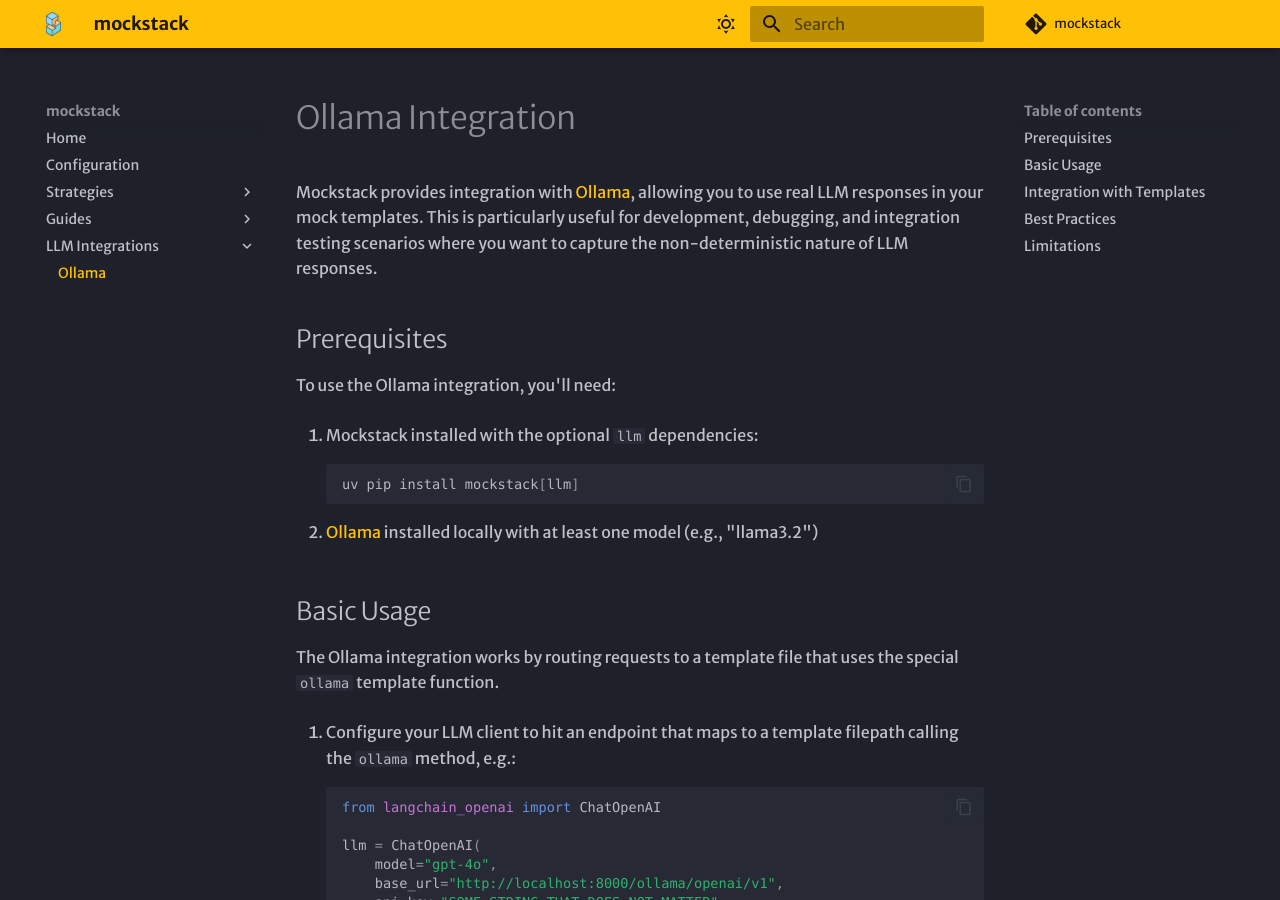
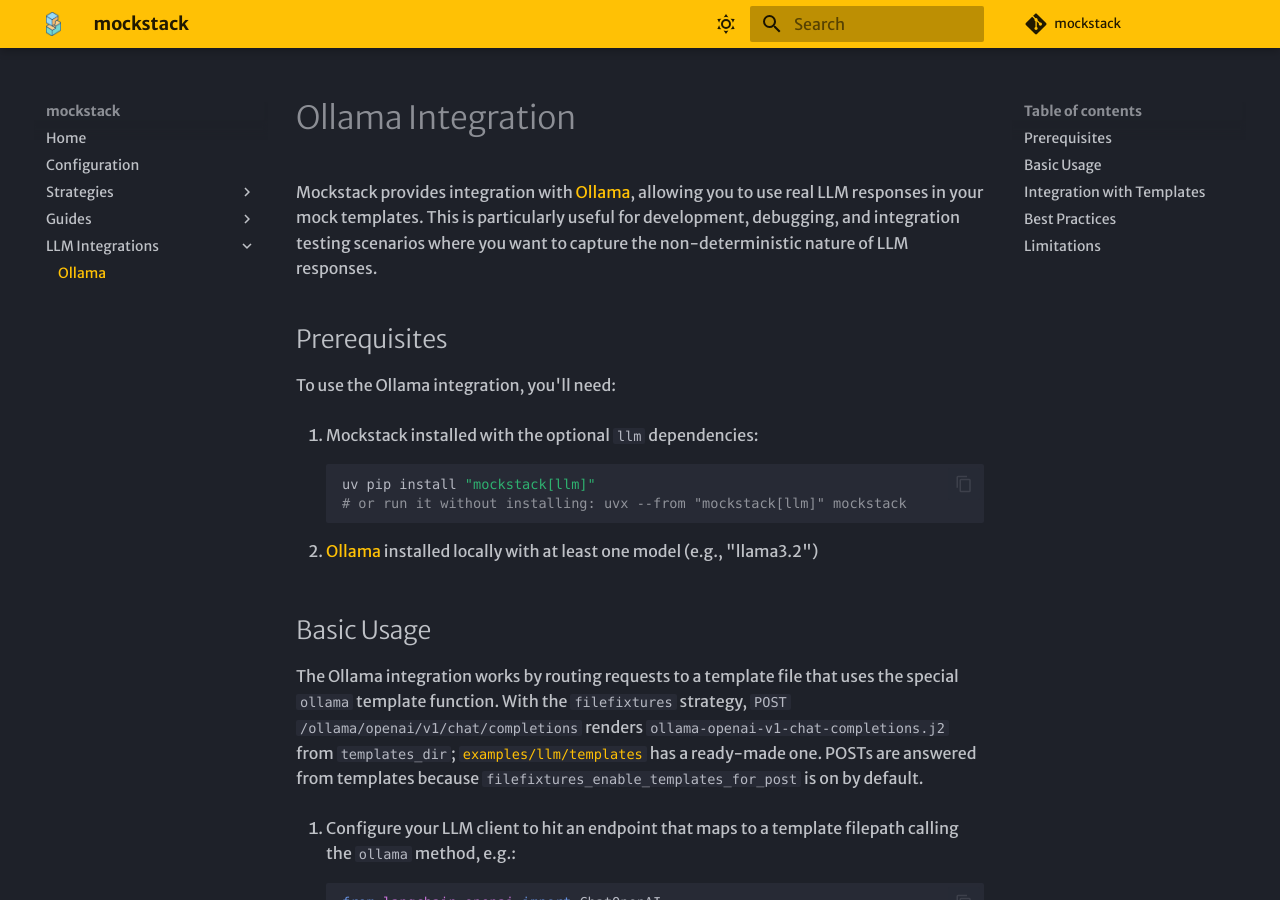
Before and after one commit to promptromp/mockstack, an MkDocs documentation site: the page built from docs/ollama.md, in a window 1280 px wide and 900 px high. Built offline with MkDocs 1.6.1 and Material for MkDocs 9.7.7, drawn with Linux system fonts in a browser that asks for light colours; some web fonts are replaced; comment, search, counter and statistics services are not loaded.

Commit message:
docs: ollama install command and template routing
Quote the mockstack[llm] extra (an unquoted bracket is a glob in zsh), show the
uvx form, and explain which template a chat-completions POST renders and that
it relies on templates for POST being enabled.

Co-Authored-By: Claude Opus 5 (1M context) <noreply@anthropic.com>

````diff
--- a/docs/ollama.md
+++ b/docs/ollama.md
@@ -8,7 +8,8 @@ To use the Ollama integration, you'll need:
 
 1. Mockstack installed with the optional `llm` dependencies:
    ```bash
-   uv pip install mockstack[llm]
+   uv pip install "mockstack[llm]"
+   # or run it without installing: uvx --from "mockstack[llm]" mockstack
    ```
 
 2. [Ollama](https://ollama.com/) installed locally with at least one model (e.g., "llama3.2")
@@ -16,6 +17,9 @@ To use the Ollama integration, you'll need:
 ## Basic Usage
 
 The Ollama integration works by routing requests to a template file that uses the special `ollama` template function.
+With the `filefixtures` strategy, `POST /ollama/openai/v1/chat/completions` renders `ollama-openai-v1-chat-completions.j2`
+from `templates_dir`; [`examples/llm/templates`](https://github.com/promptromp/mockstack/tree/main/examples/llm/templates)
+has a ready-made one. POSTs are answered from templates because `filefixtures_enable_templates_for_post` is on by default.
 
 1. Configure your LLM client to hit an endpoint that maps to a template filepath calling the `ollama` method, e.g.:
    ```python
````
